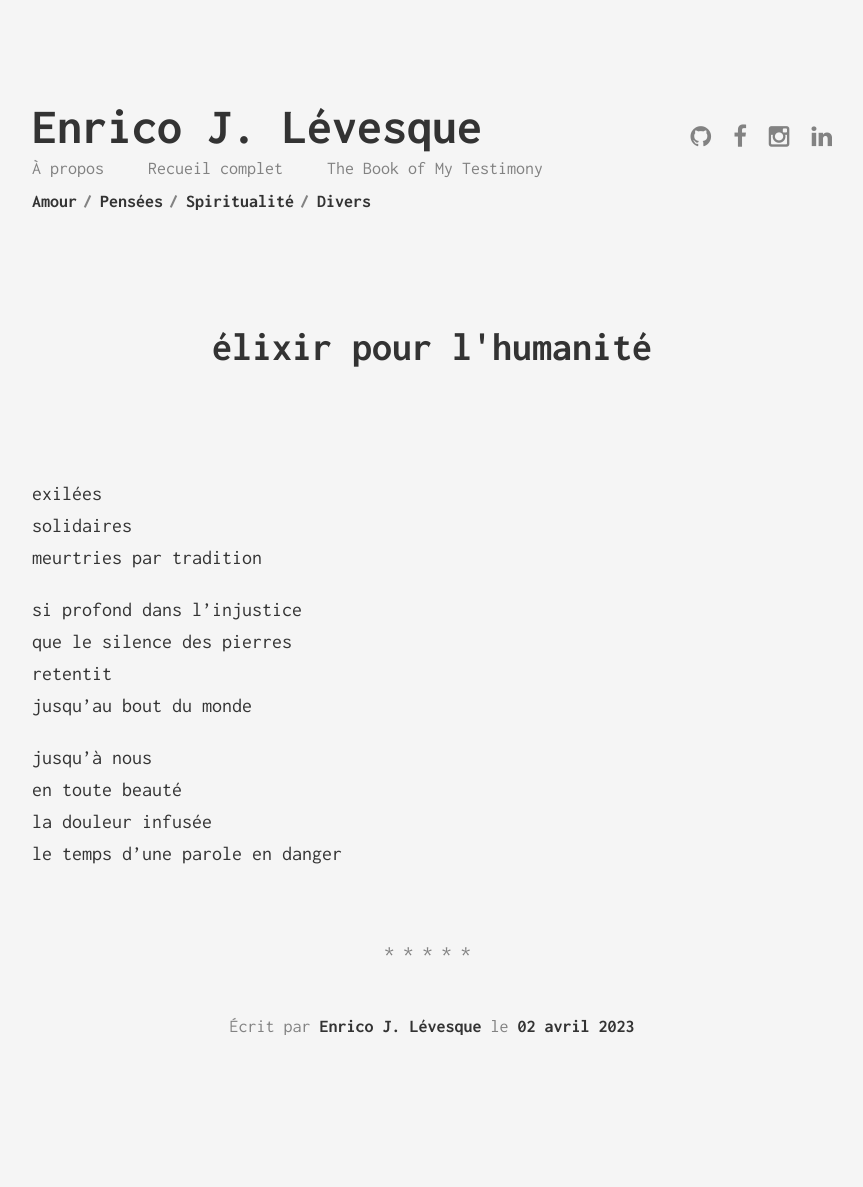
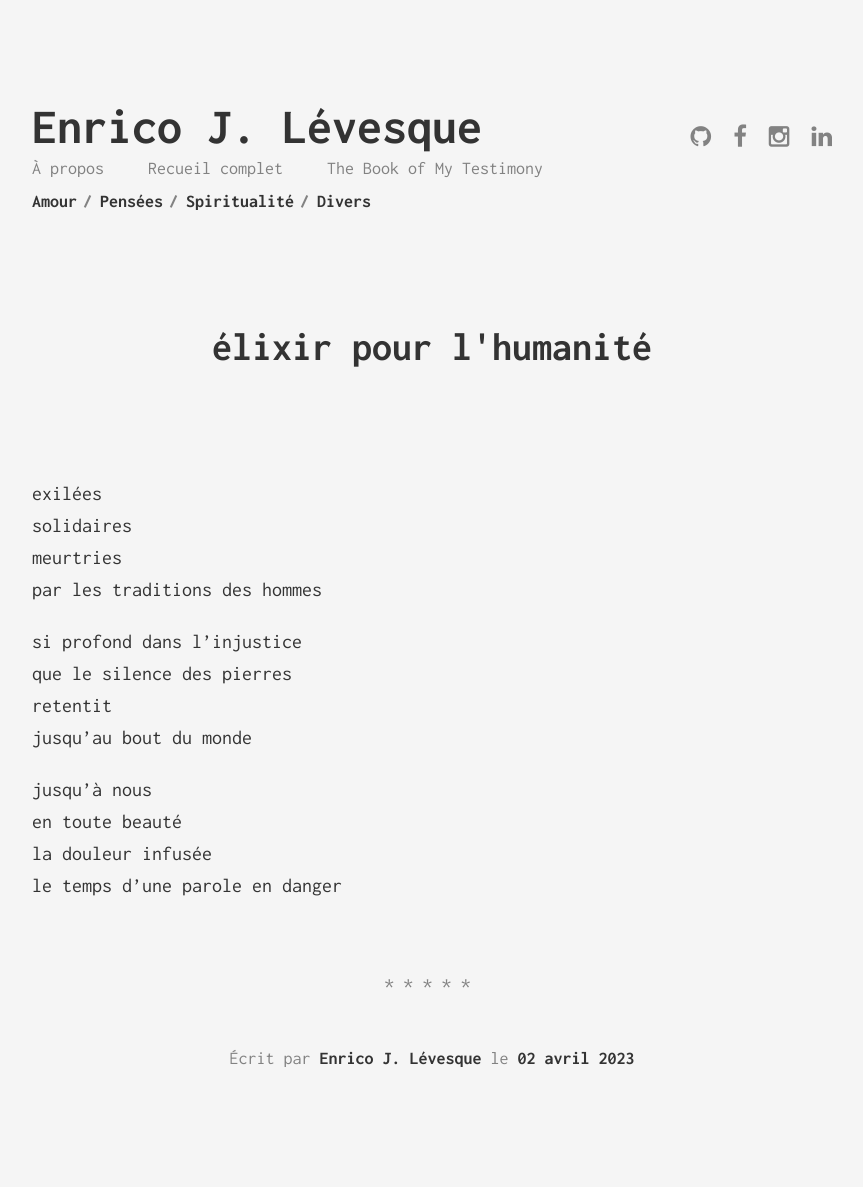
Before and after one commit to enricoJL/enricojl.github.io, a Jekyll site: the page built from _posts/2023-04-02-elixir.md, in a window 1280 px wide. Shown: the whole page, without its empty margins (208-1071 px from the left). Built offline with Jekyll 4.4.1, drawn with Linux system fonts in a browser that asks for light colours; before the commit the page ends 1155 px from its top, so only the background shows below that.

Commit message:
toujours en travail

```diff
--- a/_posts/2023-04-02-elixir.md
+++ b/_posts/2023-04-02-elixir.md
@@ -7,7 +7,8 @@ categories: "poesie"
 
 exilées
 solidaires
-meurtries par tradition
+meurtries
+par les traditions des hommes
 
 si profond dans l'injustice
 que le silence des pierres
```
